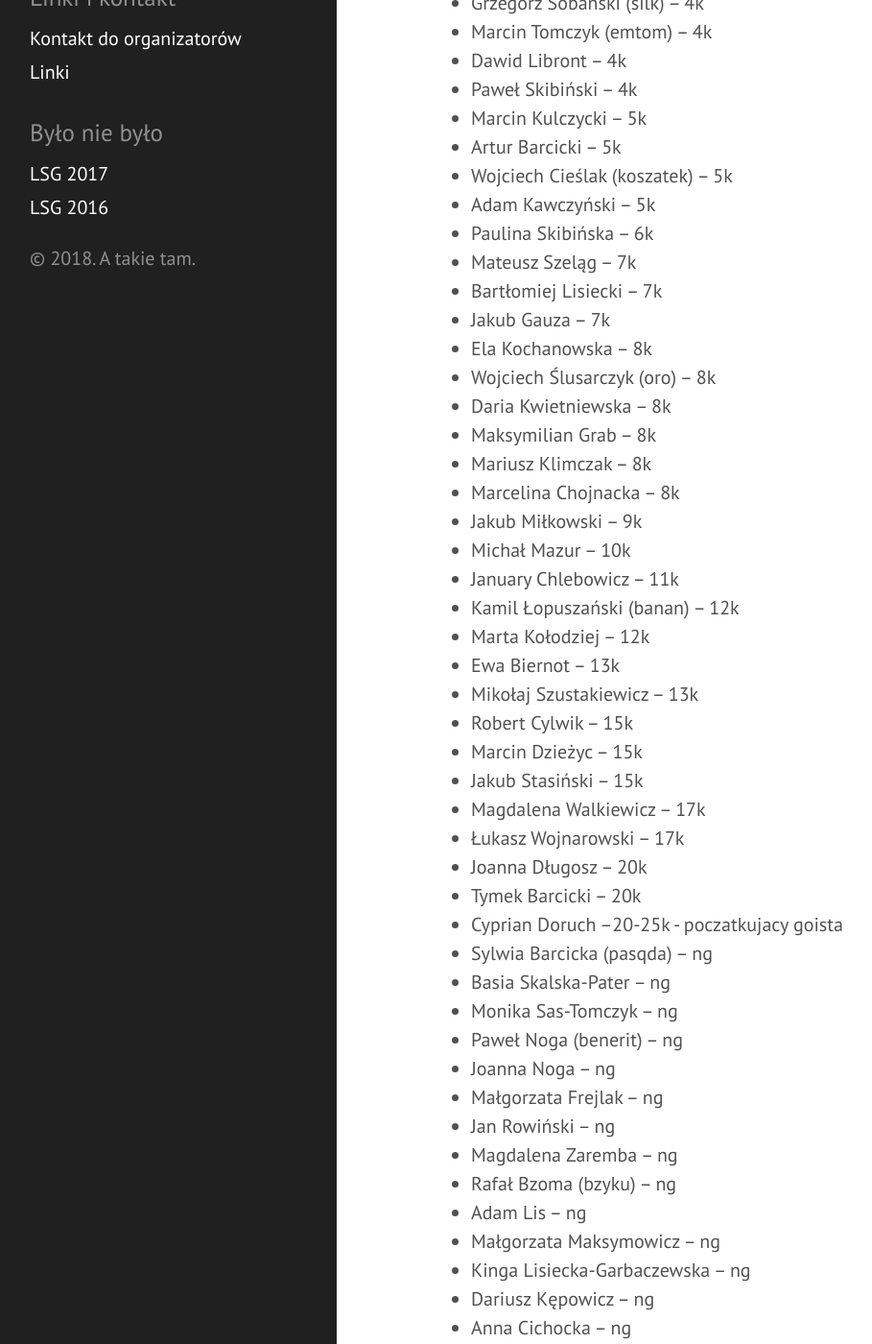
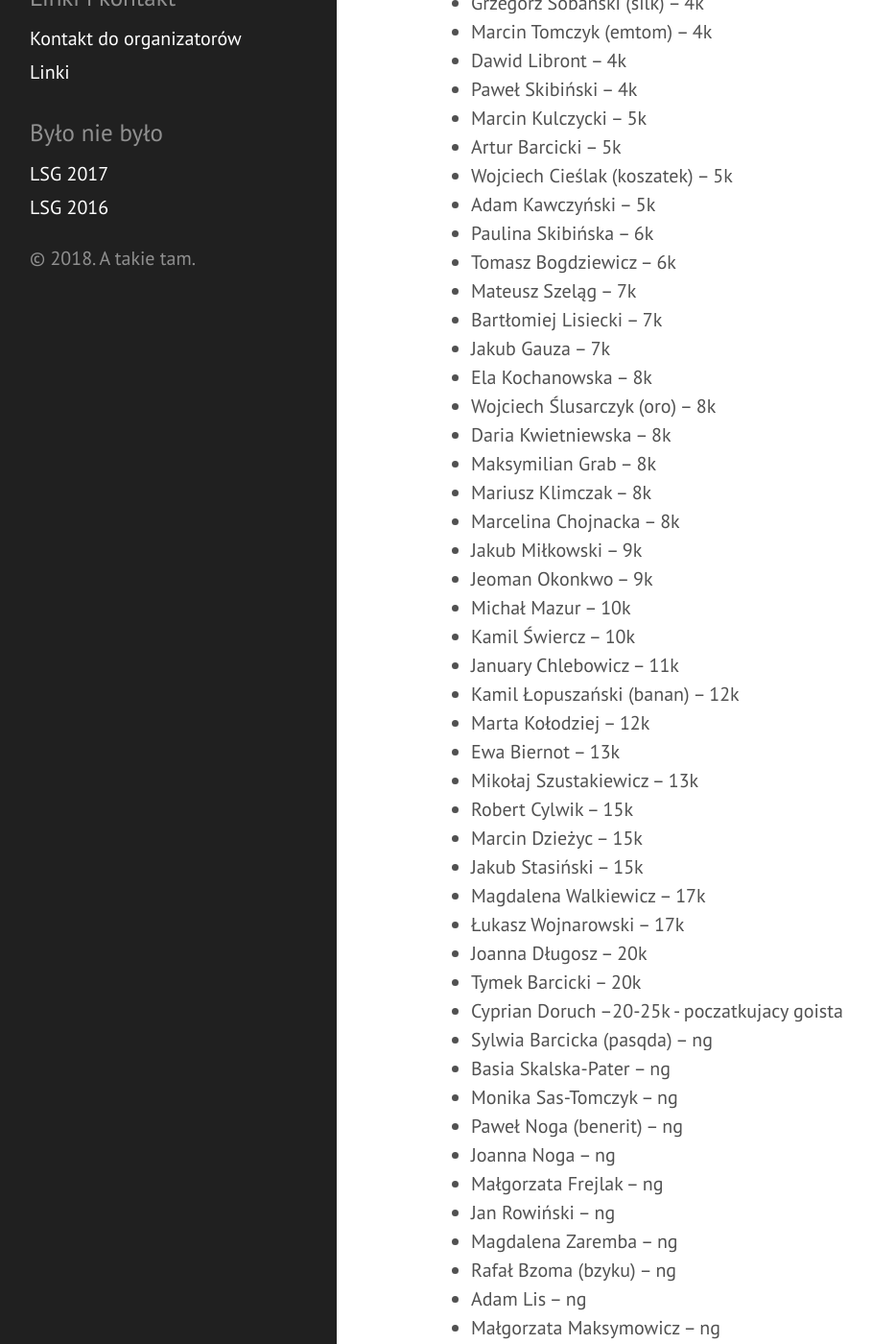
Before and after one commit to tasuki/lsg, a Jekyll site: the page built from zarejestrowani.md, in a window 1280 px wide and 1400 px high, scrolled down 840 px. Shown: the whole window at 96% size, without its empty margins (9-918 px from the left). Built offline with Jekyll 4.4.1, drawn with Linux system fonts in a browser that asks for light colours; nearby versions of some CDN libraries; some of the changed text lies outside the part shown.

Commit message:
Update zarejestrowani.md

```diff
--- a/zarejestrowani.md
+++ b/zarejestrowani.md
@@ -38,6 +38,7 @@ Zarejestrowani uczestnicy (mniej więcej wg siły):
 - Wojciech Cieślak (koszatek) -- 5k
 - Adam Kawczyński -- 5k
 - Paulina Skibińska -- 6k
+- Tomasz Bogdziewicz -- 6k
 - Mateusz Szeląg -- 7k
 - Bartłomiej Lisiecki -- 7k
 - Jakub Gauza -- 7k
@@ -48,7 +49,9 @@ Zarejestrowani uczestnicy (mniej więcej wg siły):
 - Mariusz Klimczak -- 8k
 - Marcelina Chojnacka -- 8k
 - Jakub Miłkowski -- 9k
+- Jeoman Okonkwo -- 9k
 - Michał Mazur -- 10k
+- Kamil Świercz -- 10k
 - January Chlebowicz -- 11k
 - Kamil Łopuszański (banan) -- 12k
 - Marta Kołodziej -- 12k
```
Also changed, not shown: other parts of zarejestrowani.md (+2 -1 lines).
